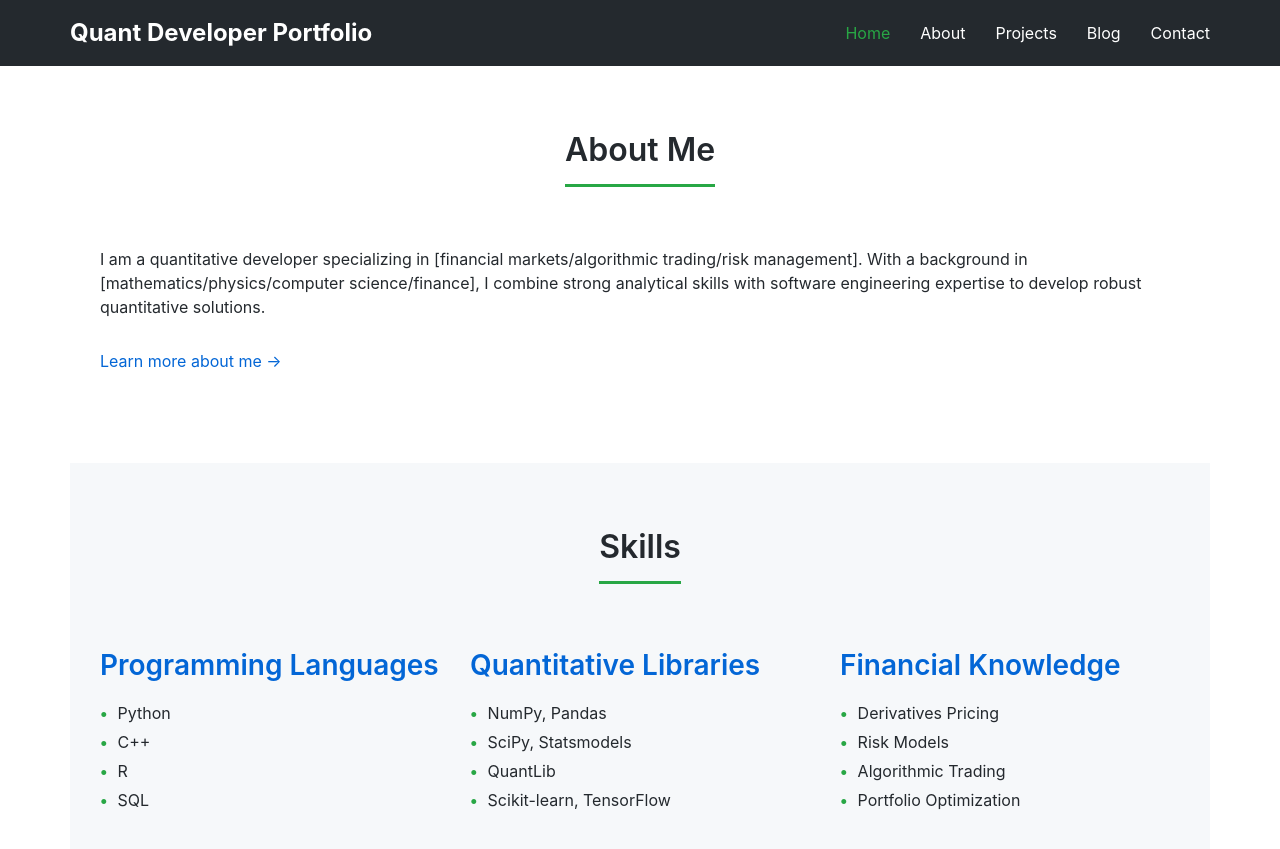
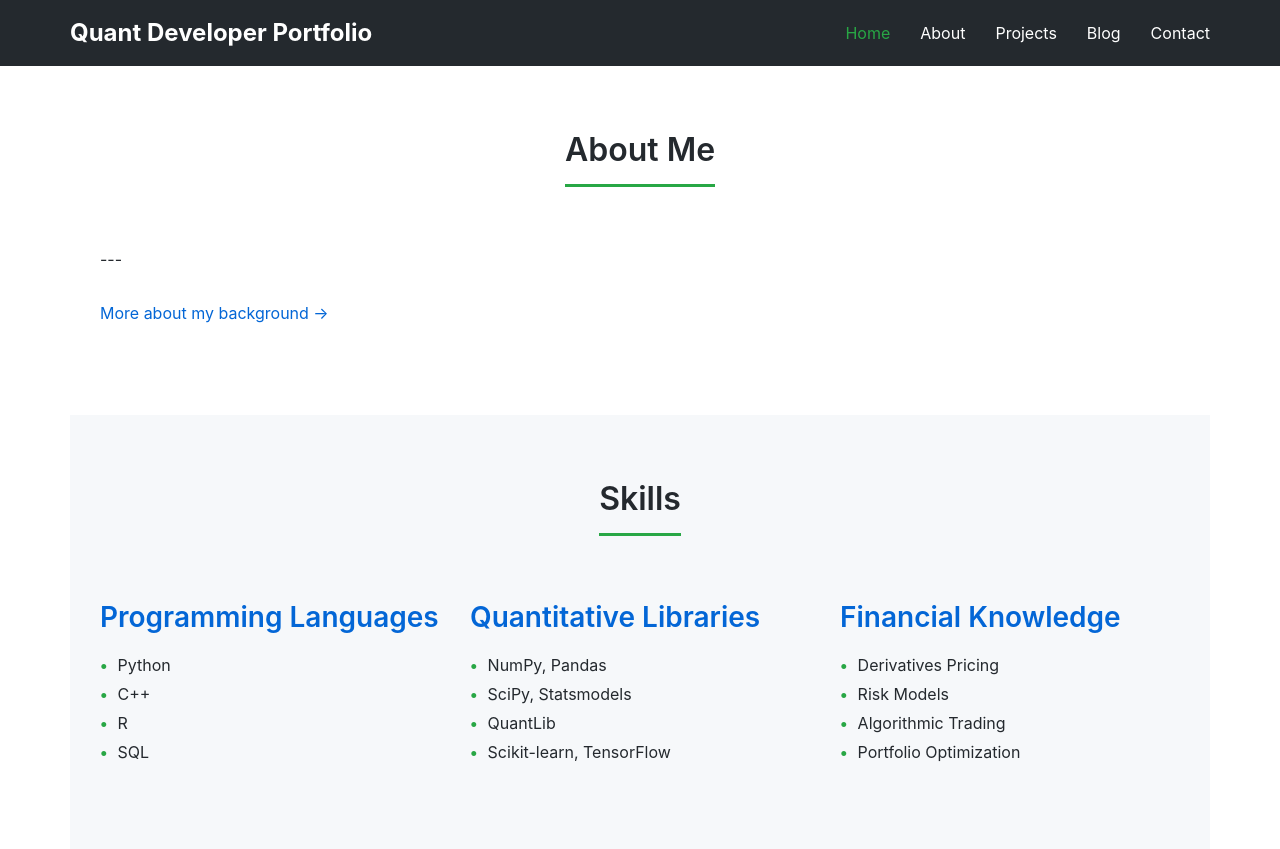
Before and after one commit to barbarossk1n/barbarossk1n.github.io, a Jekyll site: the page built from index.md, in a window 1280 px wide and 900 px high. Shown: the top 849 px of the window. Built offline with Jekyll 4.4.1, drawn with Linux system fonts in a browser that asks for light colours; nearby versions of some CDN libraries; a script that is not in the unit is left out.

Commit message:
txt_check

```diff
--- a/_data/home.yml
+++ b/_data/home.yml
@@ -4,8 +4,8 @@ hero:
   cta_text: "View My Projects"
 
 about:
-  text: "I am a quantitative developer specializing in [financial markets/algorithmic trading/risk management]. With a background in [mathematics/physics/computer science/finance], I combine strong analytical skills with software engineering expertise to develop robust quantitative solutions."
-  link_text: "Learn more about me →"
+  text: "---"
+  link_text: "More about my background →"
 
 skills:
   programming:
```
